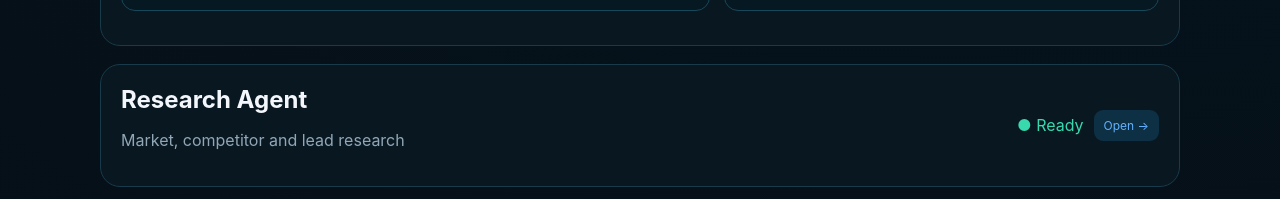
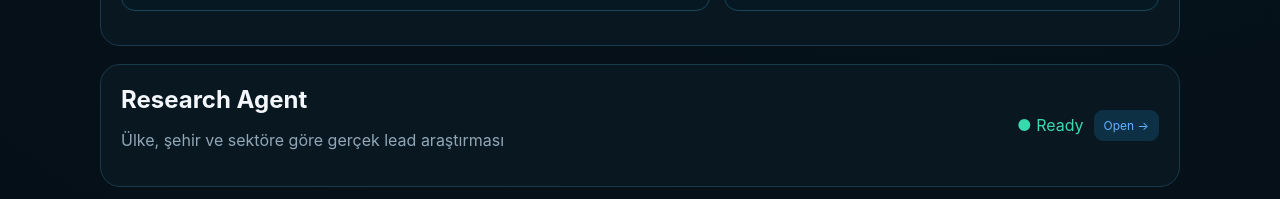
Before and after one commit to mehmetozan-5858/ai-visibility, a Next.js app: page /ajanlar in a window 1280 px wide. Shown: the part 1180-1379 px from the top of the page. Built offline with nearby package versions, Linux system fonts and the light colour scheme; no server answers.

Commit message:
Connect research agent to Lead Finder

```diff
--- a/components/AgentsManager.js
+++ b/components/AgentsManager.js
@@ -2,7 +2,7 @@
 import {useEffect,useState} from "react";
 import Link from "next/link";
 const A=[
- ["Araştırma Ajanı","Pazar, rakip ve lead araştırması","/musteriler"],
+ ["Araştırma Ajanı","Ülke, şehir ve sektöre göre gerçek lead araştırması","/lead-finder"],
  ["Görünürlük Ajanı","GEO/AEO taramalarını yönetir","/taramalar"],
  ["İçerik Ajanı","Tarama sonuçlarından iyileştirme önerileri üretir","/raporlar"],
  ["Uygulama Ajanı","Eksikleri hazır içerik, schema ve görev paketine dönüştürür","/raporlar"],
```
